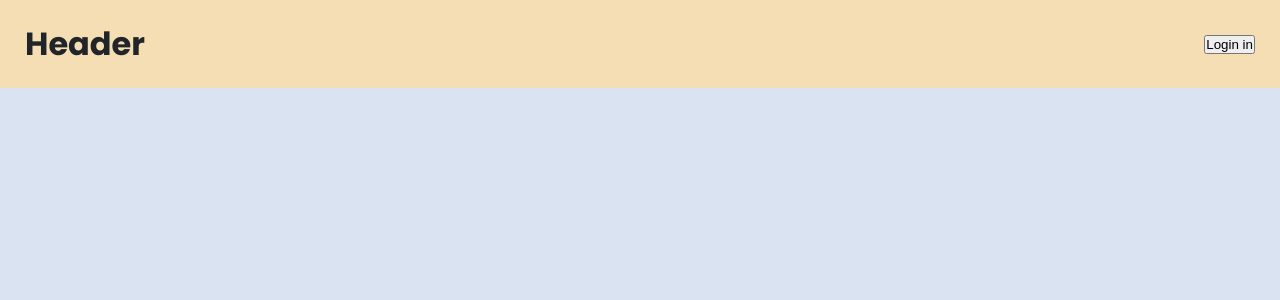
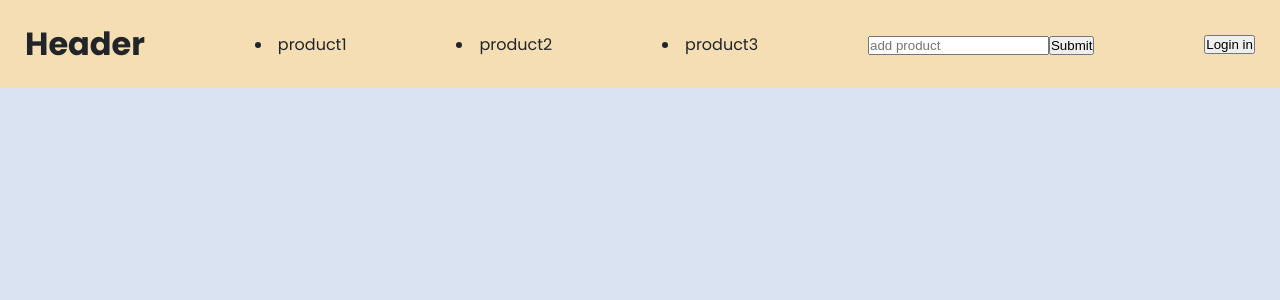
Before and after one commit to TrubitsynEgor/hooks, a React (Vite) app: page / in a window 1280 px wide. Shown: the top 300 px of the page. Built offline with nearby package versions, Linux system fonts and the light colour scheme.

Commit message:
+Store +ProductsSlice (For example and check hooks performance

```diff
--- a/src/components/Header/Header.tsx
+++ b/src/components/Header/Header.tsx
@@ -2,12 +2,23 @@ import { DetailsDivProps } from '@/types';
 import styles from './Header.module.scss';
 import cn from 'classnames'
 import { useAuth } from '@/hooks/useAuth';
+import { useAppDispatch, useAppSelector } from '@/hooks/redux';
+import { useState } from 'react';
+import { addProduct, removeProduct } from '@/store/productsSlice/productsSlice';
 
 interface HeaderProps extends DetailsDivProps { }
 
 export const Header = ({ className, ...props }: HeaderProps) => {
+  const [value, setValue] = useState('')
+
+  // Context
   const { isAuth, setAuth } = useAuth()
 
+  //Redux
+  const { products } = useAppSelector(state => state.products)
+  const dispatch = useAppDispatch()
+
+  // Context logic
   const login = () => {
     setAuth(true)
   }
@@ -15,10 +26,24 @@ export const Header = ({ className, ...props }: HeaderProps) => {
     setAuth(false)
   }
 
+  // Redux logic
+  const addProductByInput = () => {
+    dispatch(addProduct(value))
+    setValue('')
+  }
+  const removeProductOnClick = (el: string) => {
+    dispatch(removeProduct(el))
+  }
+
   return (
     <div className={cn(styles.header, className)} {...props}>
       <div className={styles.container}>
         <h1>Header</h1>
+        {products.map(el => <li onClick={() => removeProductOnClick(el)} key={el}>{el}</li>)}
+        <div>
+          <input value={value} onChange={(e) => setValue(e.target.value)} type="text" placeholder='add product' />
+          <button onClick={addProductByInput}>Submit</button>
+        </div>
         {isAuth
           ? <button onClick={logout}>Login out</button>
           : <button onClick={login}>Login in</button>}
--- a/src/main.tsx
+++ b/src/main.tsx
@@ -3,11 +3,15 @@ import ReactDOM from 'react-dom/client'
 import App from './App.tsx'
 import './main.scss'
 import { AuthProvider } from './hooks/useAuth.tsx'
+import { Provider } from 'react-redux'
+import { store } from './store/store.ts'
 
 ReactDOM.createRoot(document.getElementById('root') as HTMLElement).render(
   <React.StrictMode>
-    <AuthProvider>
-      <App />
-    </AuthProvider>
+    <Provider store={store}>
+      <AuthProvider>
+        <App />
+      </AuthProvider>
+    </Provider>
   </React.StrictMode>,
 )
--- /dev/null
+++ b/src/store/productsSlice/productsSlice.ts
@@ -0,0 +1,25 @@
+import { createSlice } from '@reduxjs/toolkit';
+
+interface IProductsState {
+	products: string[]
+}
+const initialState: IProductsState = {
+	products: ['product1', 'product2', 'product3']
+}
+
+const productsSlice = createSlice({
+	name: 'products',
+	initialState,
+	reducers: {
+		addProduct(state, action) {
+			state.products.push(action.payload)
+		},
+		removeProduct(state, action) {
+			state.products = state.products.filter(el => el !== action.payload)
+		}
+	}
+})
+
+
+export const { addProduct, removeProduct } = productsSlice.actions
+export const { reducer: productsReducer } = productsSlice
--- a/src/store/store.ts
+++ b/src/store/store.ts
@@ -1,11 +1,11 @@
 import { configureStore } from '@reduxjs/toolkit'
-
+import { productsReducer } from './productsSlice/productsSlice'
 
 
 
 export const store = configureStore({
 	reducer: {
-
+		products: productsReducer
 	},
 })
 
```
